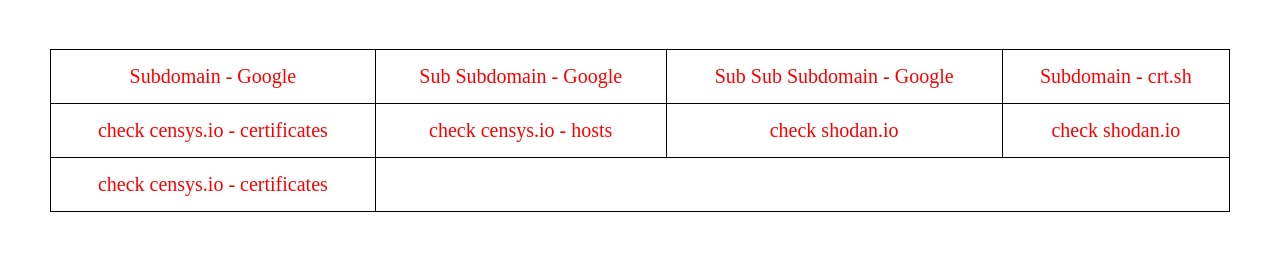
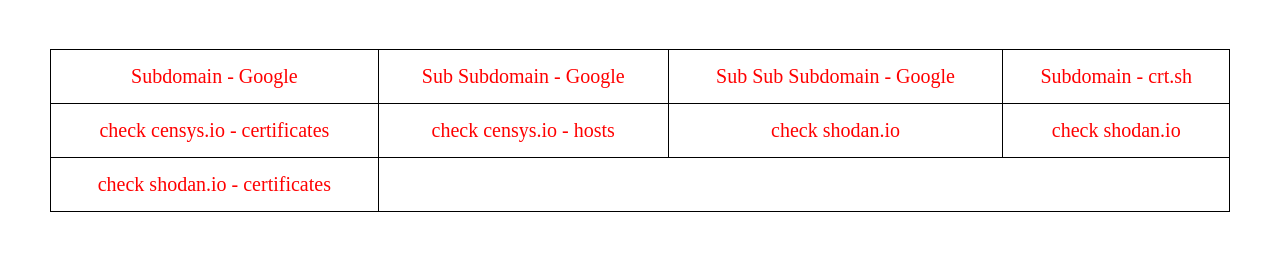
Before and after one commit to z3dc0ps/bug-bounty-dorking, a plain HTML site: page index.html in a window 1280 px wide. Shown: the part 393-656 px from the top of the page. Drawn offline with Linux system fonts and the light colour scheme.

Commit message:
Update index.html

```diff
--- a/index.html
+++ b/index.html
@@ -103,7 +103,7 @@
             <td><a href="#" onclick="search_dorks(49)">check shodan.io </a></td>
         </tr>
          <tr>
-            <td><a href="#" onclick="search_dorks(50)">check censys.io - certificates</a></td>
+            <td><a href="#" onclick="search_dorks(50)">check shodan.io - certificates</a></td>
         </tr>
     </table>
     <br><br>
```
